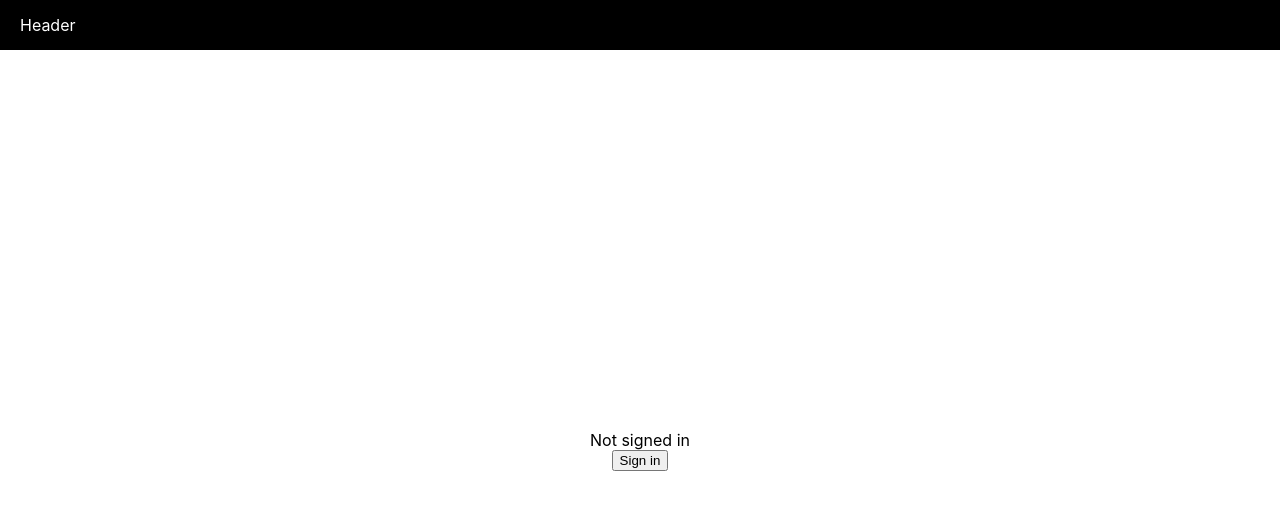
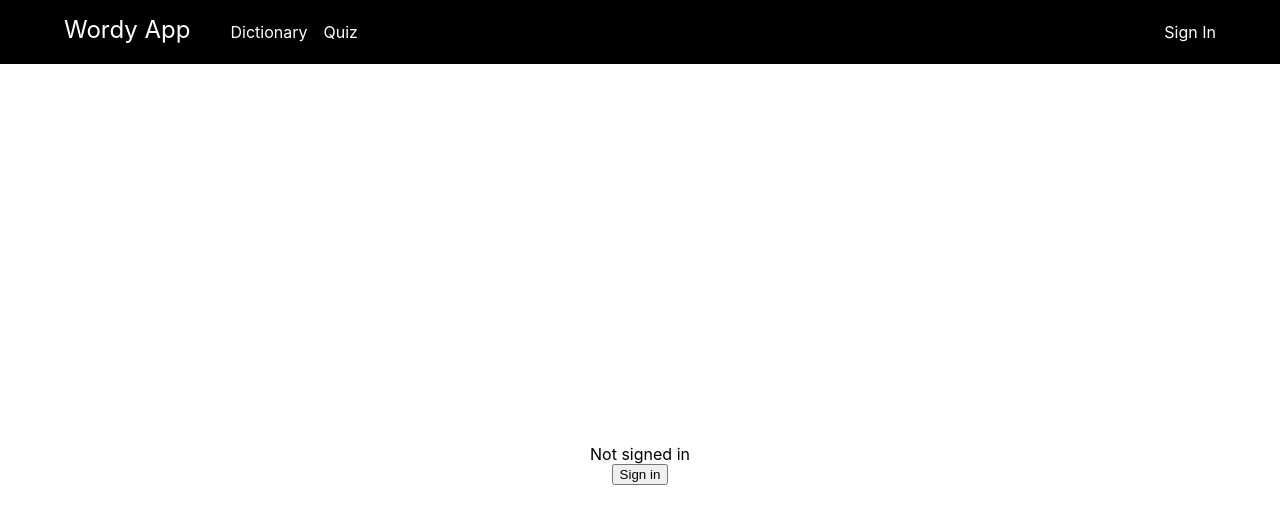
Before and after one commit to Ghokai/wordy, a Next.js app: page / in a window 1280 px wide. Shown: the top 524 px of the page. Built offline with nearby package versions, Linux system fonts and the light colour scheme; no server answers.

Commit message:
stylings

```diff
--- a/components/Header.jsx
+++ b/components/Header.jsx
@@ -1,5 +1,50 @@
+import Link from "next/link";
+import { signIn, signOut, useSession } from "next-auth/client";
 import styles from "../styles/Header.module.css";
 
 export default function Header() {
-  return <div className={styles.header}>Header</div>;
+  const [session, loading] = useSession();
+
+  return (
+    <div className={styles.header}>
+      <div>
+        <span className={styles.brand}>
+          <Link href="/">
+            <a>Wordy App</a>
+          </Link>
+        </span>
+        <ul>
+          <li>
+            <Link href="/word">
+              <a>Dictionary</a>
+            </Link>
+          </li>
+          <li>
+            <Link href="/question">
+              <a>Quiz</a>
+            </Link>
+          </li>
+        </ul>
+      </div>
+      <div className={styles.rightHeader}>
+        {!session && (
+          <span className={styles.btn} onClick={signIn}>
+            Sign In
+          </span>
+        )}
+        {session && (
+          <>
+            <span className={styles.mail}>
+              <u>
+                <i>{session.user.email}</i>
+              </u>
+            </span>
+            <span className={styles.btn} onClick={signOut}>
+              Sign Out
+            </span>
+          </>
+        )}
+      </div>
+    </div>
+  );
 }
--- a/styles/Header.module.css
+++ b/styles/Header.module.css
@@ -5,5 +5,29 @@
   height: 50px;
   align-items: center;
   color: #fff;
-  padding: 0 20px;
+  padding: 2rem 4rem;
+  justify-content: space-between;
 }
+
+.header ul {
+  list-style: none;
+  display: inline-flex;
+  flex-direction: row;
+  align-items: baseline;
+}
+
+.header ul li {
+  margin-right: 1rem;
+}
+
+.brand {
+  font-size: 24px;
+}
+
+.rightHeader .btn {
+  cursor: pointer;
+}
+
+.mail {
+  margin-right: 1rem;
+}
```
Also changed, not shown: components/QuestionItem.jsx (added, +50 -0 lines), pages/question/index.jsx (+4 -51 lines), pages/word/index.jsx (+2 -8 lines), reactQuery/useQuestion.js (added, +9 -0 lines), styles/Question.module.css (+13 -3 lines).
